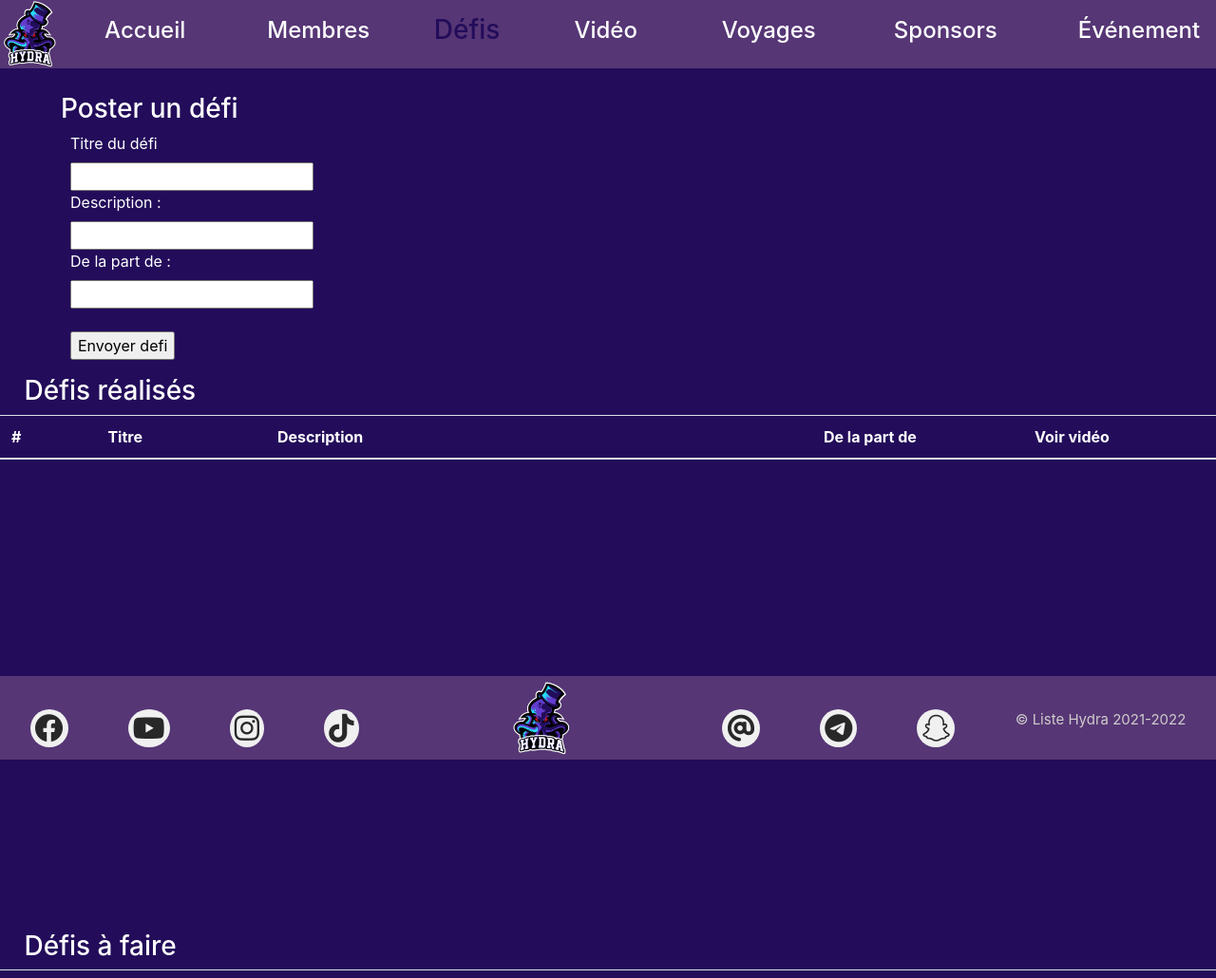
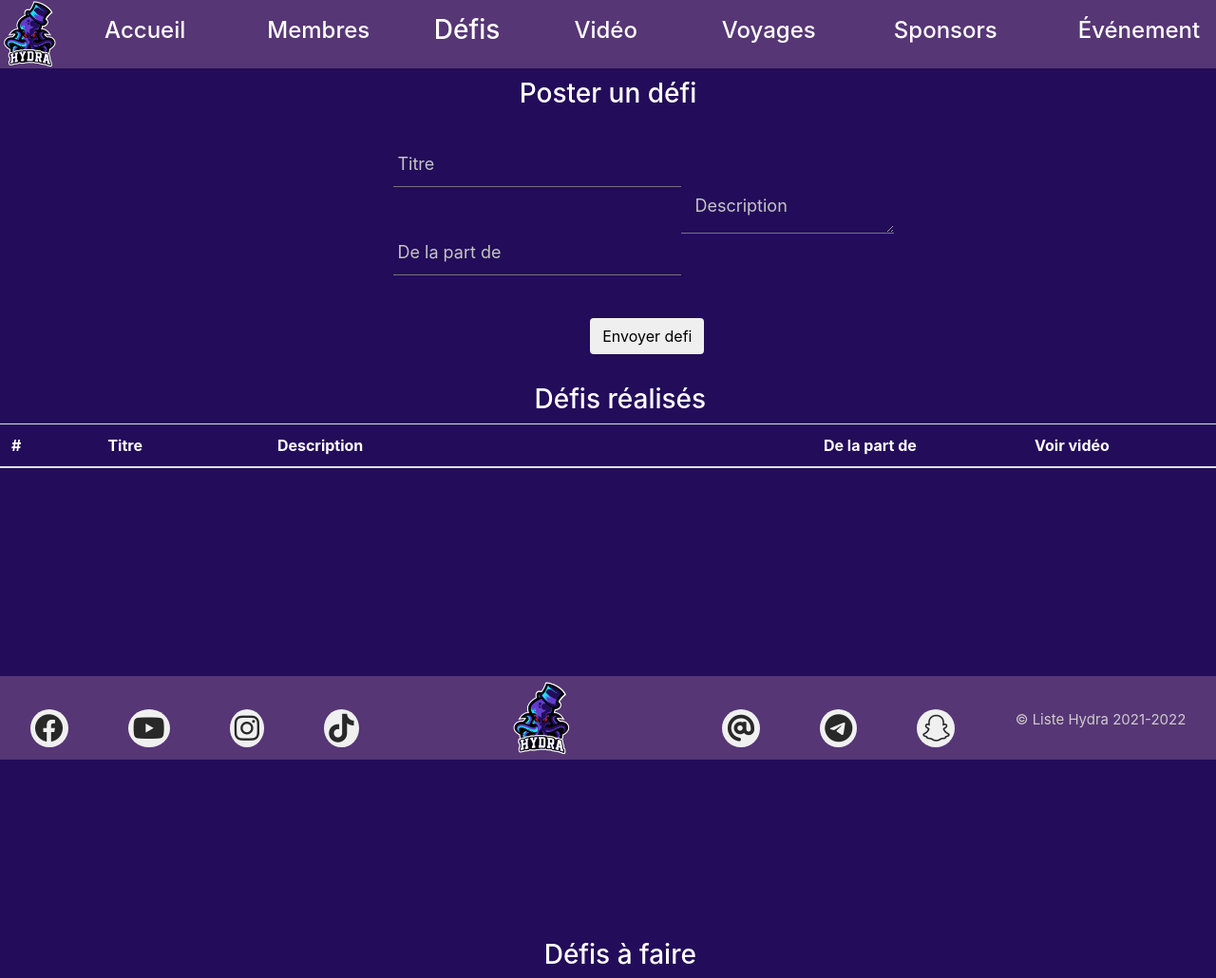
Before and after one commit to dogasp/site_liste, a Django app: page /Defis/ in a window 1280 px wide. Shown: the top 1030 px of the page at 95% size. Run offline with Django 4.2, Linux system fonts and the light colour scheme; data that the repository does not hold is empty; some libraries are stand-ins or nearby versions.

Commit message:
formulaire défi stylisé

```diff
--- a/projliste/forms.py
+++ b/projliste/forms.py
@@ -2,6 +2,6 @@ from django import forms
 from captcha.fields import ReCaptchaField
 class NameForm(forms.Form):
     titre = forms.CharField(label='Titre', max_length=100)
-    desc = forms.CharField(label='Desc', max_length=100)
+    desc = forms.CharField(label='Desc', max_length=200)
     donneur = forms.CharField(label='donneur', max_length=100)
     captcha=ReCaptchaField()
--- a/projliste/templates/Defis.html
+++ b/projliste/templates/Defis.html
@@ -105,26 +105,150 @@ form label, form input{
   margin-left: 10px;
 }
 
+h3{
+  text-align: center;
+  color: white;
+}
+
+.containerf {
+  flex-direction: row;
+  flex-wrap: wrap;
+  align-items: center;
+  justify-content: center;
+}
+
+.group{
+  position: relative;
+  margin-bottom: 45px;
+}
+
+input{
+  font-size:18px;
+  padding:10px 10px 10px 5px;
+  display:block;
+}
+form div div div input, textarea{
+  background-color: inherit;
+  border:none;
+  border-bottom:1px solid #757575;
+  color:white;
+}
+input:focus     { outline:none; }
+
+label          {
+  color:rgb(197, 197, 197);
+  font-size:18px;
+  font-weight:normal;
+  position:absolute;
+  pointer-events:none;
+  left:5px;
+  top:10px;
+  transition:0.2s ease all;
+  -moz-transition:0.2s ease all;
+  -webkit-transition:0.2s ease all;
+}
+
+/* active state */
+input:focus ~ label, input:valid ~ label, textarea:focus ~ label, textarea:valid ~ label    {
+  top:-20px;
+  font-size:14px;
+  color:#5264AE;
+}
+
+.bar  { position:relative; display:block; width:300px; }
+.bar:before, .bar:after   {
+  content:'';
+  height:2px;
+  width:0;
+  bottom:0px;
+  position:absolute;
+  background:#5264AE;
+  transition:0.2s ease all;
+  -moz-transition:0.2s ease all;
+  -webkit-transition:0.2s ease all;
+}
+.bar:before {
+  left:50%;
+}
+.bar:after {
+  right:50%;
+}
+
+/* active state */
+input:focus ~ .bar:before, input:focus ~ .bar:after {
+  width:50%;
+}
+
+.highlight {
+  position:absolute;
+  height:60%;
+  width:100px;
+  top:25%;
+  left:0;
+  pointer-events:none;
+  opacity:0.5;
+}
+
+/* active state */
+input:focus ~ .highlight, textarea:focus ~ .highlight{
+  -webkit-animation:inputHighlighter 0.3s ease;
+  -moz-animation:inputHighlighter 0.3s ease;
+  animation:inputHighlighter 0.3s ease;
+}
+
+/* ANIMATIONS ================ */
+@-webkit-keyframes inputHighlighter {
+  from { background:#5264AE; }
+  to  { width:0; background:transparent; }
+}
+@-moz-keyframes inputHighlighter {
+  from { background:#5264AE; }
+  to  { width:0; background:transparent; }
+}
+@keyframes inputHighlighter {
+  from { background:#5264AE; }
+  to  { width:0; background:transparent; }
+}
 
 </style>
 
+<h3 style="padding-top: 10px">Poster un défi</h3>
+
 <form method="post">
   {% csrf_token %}
-  <h3>Poster un défi</h3>
-  <label for="titre">Titre du défi</label><br>
+  <div class="container-fluid d-flex containerf">
+    <div class="globalgroup">
+      <div class="group">
+        <input id="titre" type="text" name="titre" required>
+        <span class="highlight"></span>
+        <span class="bar"></span>
+        <label for="titre">Titre</label>
+      </div>
 
-  <input id="titre" type="text" name="titre" required><br>
+      <div class="group">
+        <input id="donneur" type="text" name="donneur" required>
+        <span class="highlight"></span>
+        <span class="bar"></span>
+        <label for="donneur">De la part de</label>
+      </div>
+
+    </div>
+
+    <div class="globalgroup">
+      <div class="group">
+        <textarea id="desc" name="desc" required></textarea>
+        <span class="highlight"></span>
+        <label for="desc">Description</label>
+      </div>
+
+      {{form.captcha}}
+
+    </div>
+
+  </div>
 
 
-  <label for="desc">Description :</label><br>
-
-  <input id="desc" type="text" name="desc" required><br>
-
-
-  <label for="donneur">De la part de : </label><br>
-  <input id="donneur" type="text" name="donneur" required><br><br>
-  {{form.captcha}}
-  <input type="submit" value="Envoyer defi" name="submit">
+  <input style="position: relative; left:45%; margin-bottom: 15px;" class="btn" type="submit" value="Envoyer defi" name="submit">
 </form>
 
 
```
